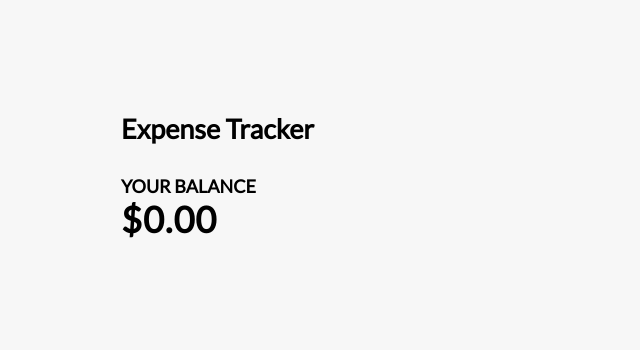
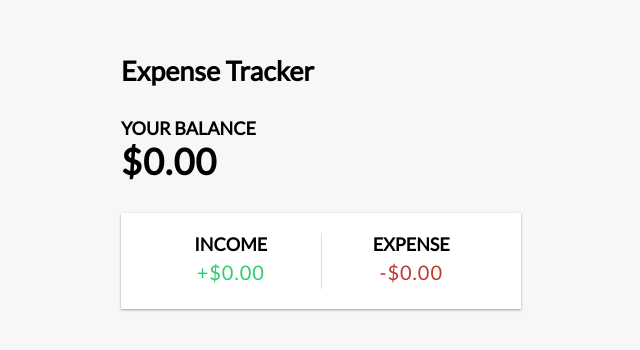
Before and after one commit to Kashef-ir/Money-Manager, a Vue app: page / in a window 1280 px wide. Shown: the part 220-570 px from the top of the page, without its empty margins (319-959 px from the left). Built offline with nearby package versions, Linux system fonts and the light colour scheme.

Commit message:
Add IncomeExpenses

```diff
--- a/src/App.vue
+++ b/src/App.vue
@@ -1,10 +1,12 @@
 <script>
 import Header from './components/Header.vue'
 import Balance from './components/Balance.vue'
+import IncomeExpenses from './components/IncomeExpenses.vue'
 export default {
   components: {
     Header,
     Balance,
+    IncomeExpenses,
   },
 }
 </script>
@@ -14,4 +16,5 @@
   <div class="container">
     <Balance />
   </div>
+  <IncomeExpenses />
 </template>
--- a/src/components/IncomeExpenses.vue
+++ b/src/components/IncomeExpenses.vue
@@ -0,0 +1,13 @@
+<script></script>
+<template>
+  <div class="inc-exp-container">
+    <div>
+      <h4>Income</h4>
+      <p id="money-plus" class="money plus">+$0.00</p>
+    </div>
+    <div>
+      <h4>Expense</h4>
+      <p id="money-minus" class="money minus">-$0.00</p>
+    </div>
+  </div>
+</template>
```
